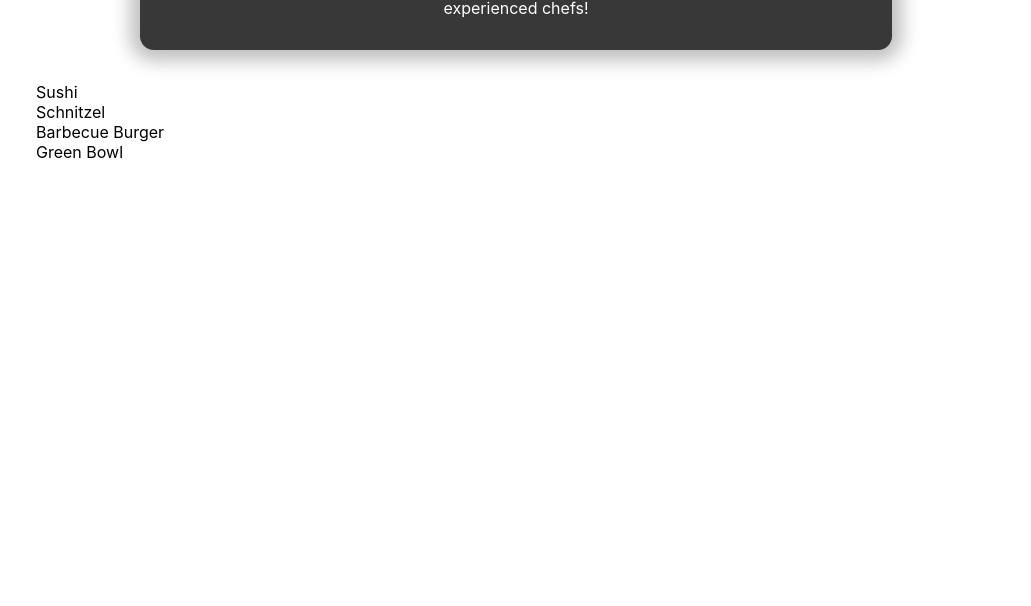
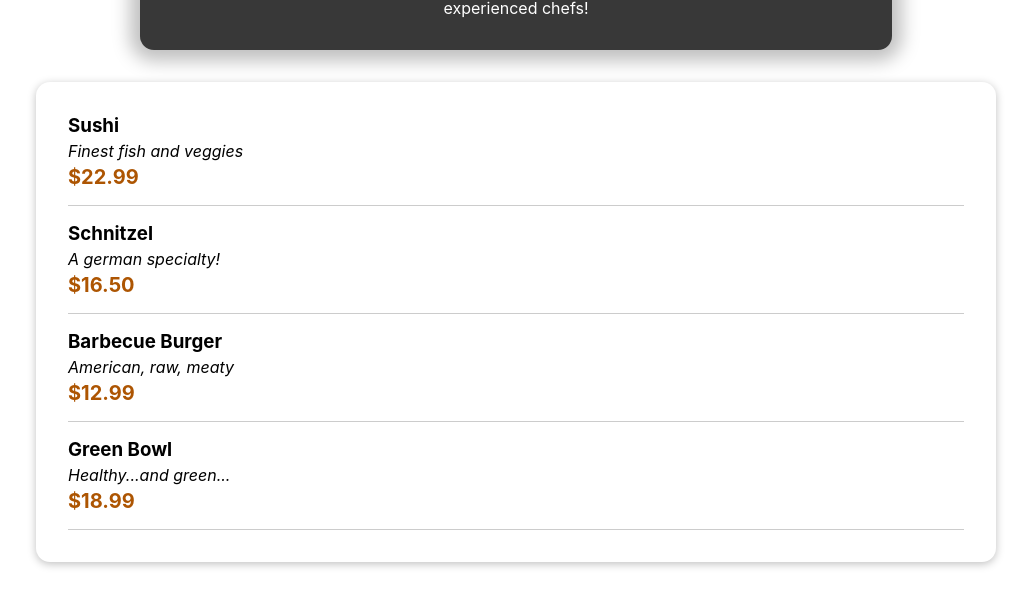
Before and after one commit to DeamonDev/node-js-learning, a React (Create React App) app: page / in a window 1280 px wide. Shown: the top 606 px of the page, without its empty margins (124-1155 px from the left). Built offline with nearby package versions, Linux system fonts and the light colour scheme.

Commit message:
MealItem component

```diff
--- /dev/null
+++ b/src/components/Meals/ MealItem/MealItem.js
@@ -0,0 +1,18 @@
+import classes from "./MealItem.module.css";
+
+const MealItem = (props) => {
+  const price = `$${props.price.toFixed(2)}`;
+
+  return (
+    <li className={classes.meal}>
+      <div>
+        <h3>{props.name}</h3>
+        <div className={classes.description}>{props.description}</div>
+        <div className={classes.price}>{price}</div>
+      </div>
+      <div></div>
+    </li>
+  );
+};
+
+export default MealItem;
--- /dev/null
+++ b/src/components/Meals/ MealItem/MealItem.module.css
@@ -0,0 +1,22 @@
+.meal {
+  display: flex;
+  justify-content: space-between;
+  margin: 1rem;
+  padding-bottom: 1rem;
+  border-bottom: 1px solid #ccc;
+}
+
+.meal h3 {
+  margin: 0 0 0.25rem 0;
+}
+
+.description {
+  font-style: italic;
+}
+
+.price {
+  margin-top: 0.25rem;
+  font-weight: bold;
+  color: #ad5502;
+  font-size: 1.25rem;
+}
--- a/src/components/Meals/AvailableMeals.js
+++ b/src/components/Meals/AvailableMeals.js
@@ -1,41 +1,51 @@
-import classes from './AvailableMeals.module.css';
+import Card from "../UI/Card";
+import MealItem from "./ MealItem/MealItem";
+import classes from "./AvailableMeals.module.css";
 
 const DUMMY_MEALS = [
   {
-    id: 'm1',
-    name: 'Sushi',
-    description: 'Finest fish and veggies',
+    id: "m1",
+    name: "Sushi",
+    description: "Finest fish and veggies",
     price: 22.99,
   },
   {
-    id: 'm2',
-    name: 'Schnitzel',
-    description: 'A german specialty!',
+    id: "m2",
+    name: "Schnitzel",
+    description: "A german specialty!",
     price: 16.5,
   },
   {
-    id: 'm3',
-    name: 'Barbecue Burger',
-    description: 'American, raw, meaty',
+    id: "m3",
+    name: "Barbecue Burger",
+    description: "American, raw, meaty",
     price: 12.99,
   },
   {
-    id: 'm4',
-    name: 'Green Bowl',
-    description: 'Healthy...and green...',
+    id: "m4",
+    name: "Green Bowl",
+    description: "Healthy...and green...",
     price: 18.99,
   },
 ];
 
 const AvailableMeals = () => {
-  const mealsList = DUMMY_MEALS.map(meal => <li>{meal.name}</li>);
+  const mealsList = DUMMY_MEALS.map((meal) => (
+    <MealItem
+      key={meal.id}
+      name={meal.name}
+      description={meal.description}
+      price={meal.price}
+    />
+  ));
 
-  return <section className={classes.meals}>
-    <ul>
-      {mealsList}
-    </ul>
-  </section>
-
+  return (
+    <section className={classes.meals}>
+      <Card>
+        <ul>{mealsList}</ul>
+      </Card>
+    </section>
+  );
 };
 
 export default AvailableMeals;
--- /dev/null
+++ b/src/components/UI/Card.js
@@ -0,0 +1,7 @@
+import classes from './Card.module.css';
+
+const Card = (props) => {
+  return <div className={classes.card}>{props.children}</div>
+};
+
+export default Card;
--- /dev/null
+++ b/src/components/UI/Card.module.css
@@ -0,0 +1,6 @@
+.card {
+  padding: 1rem;
+  box-shadow: 0 2px 8px rgba(0, 0, 0, 0.25);
+  border-radius: 14px;
+  background-color: white;
+}
```
Also changed, not shown: src/components/Meals/ MealItem/MealItemForm.js (added).
